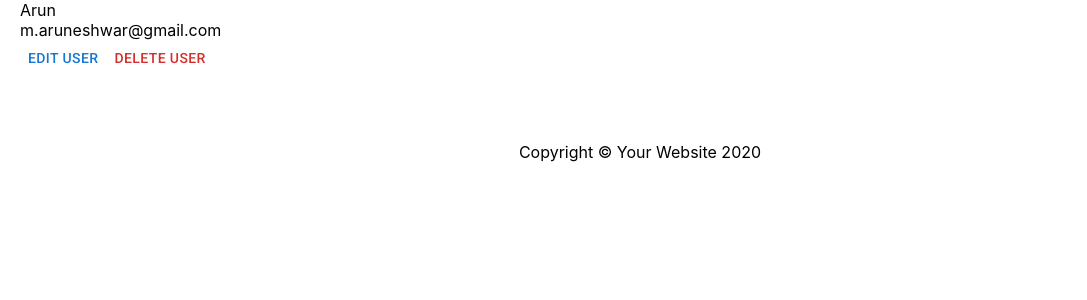
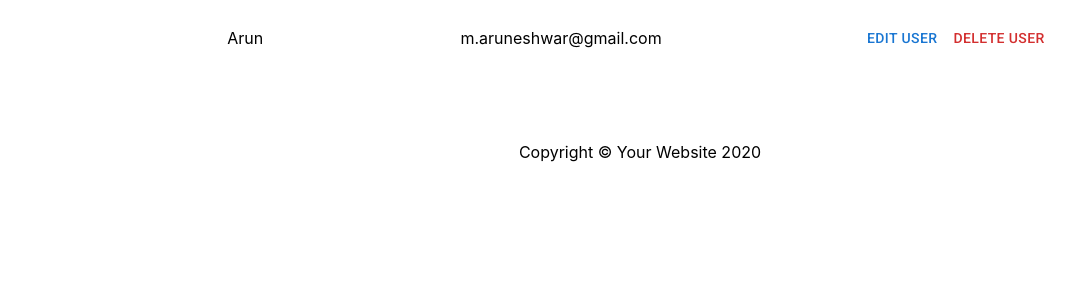
Before and after one commit to Arun3sh/admin-dashboard, a React (Create React App) app: page /users in a window 1280 px wide. Shown: the top 300 px of the page, without its empty margins (0-1087 px from the left). Built offline with nearby package versions, Linux system fonts and the light colour scheme.

Commit message:
style update

```diff
--- a/src/styles/usercomponents.css
+++ b/src/styles/usercomponents.css
@@ -110,3 +110,24 @@
 	display: flex;
 	flex-direction: column;
 }
+
+.viewuser-wrapper {
+	margin: 20px;
+}
+.user-list-content {
+	gap: 10px;
+	display: flex;
+	align-items: center;
+	justify-content: space-evenly;
+}
+@media screen and (max-width: 425px) {
+	.profile-pic {
+		width: 75px !important;
+		height: 75px !important;
+	}
+	.hobby,
+	.food,
+	.sport {
+		padding: 10px;
+	}
+}
```
